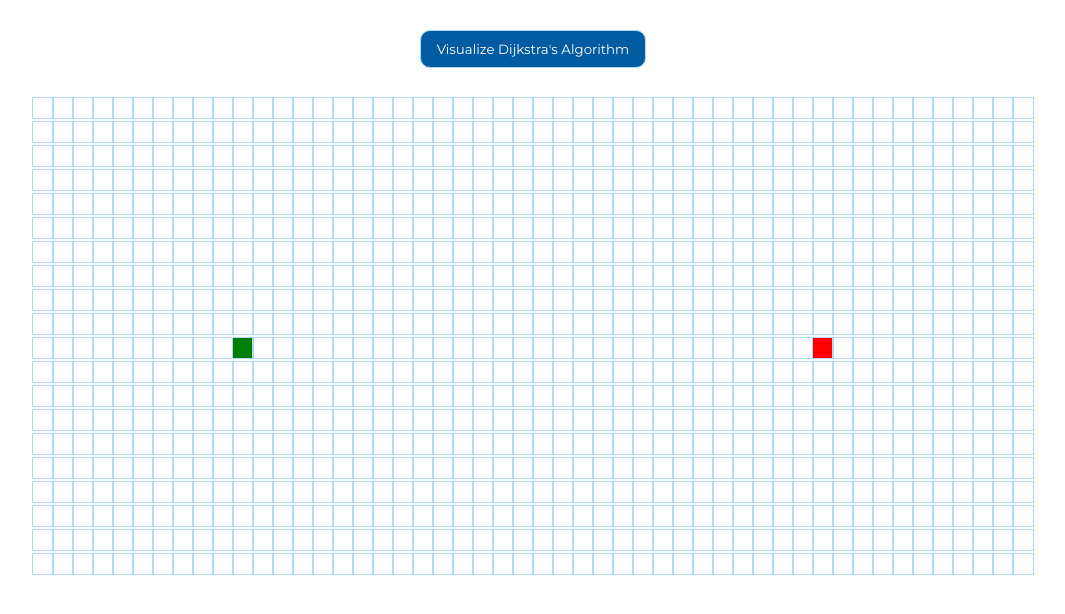
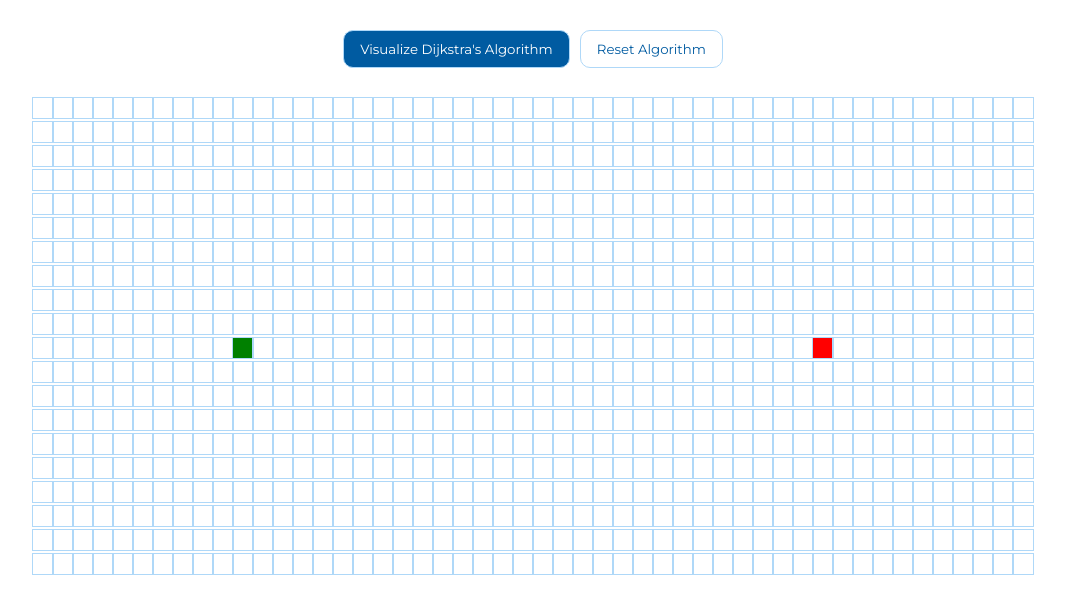
Before and after one commit to lsale98/dijkstra-algorithm, an Angular app: page / in a window 1280 px wide. Shown: the top 614 px of the page, without its empty margins (107-1172 px from the left). Built offline with nearby package versions, Linux system fonts and the light colour scheme.

Commit message:
Added reset button for algorithm

```diff
--- a/src/app/algorithm/Dijkstra.ts
+++ b/src/app/algorithm/Dijkstra.ts
@@ -4,16 +4,16 @@ export function dijkstra(grid, startNode, finishNode) {
     const unvisitedNode = getAllNodes(grid);
     while (!!unvisitedNode.length) {
         sortNodesByDistance(unvisitedNode);
-        const clossestNode = unvisitedNode.shift();
+        const closestNode = unvisitedNode.shift();
 
         // If closses node is wall we skip it
-        if (clossestNode.isWall) continue;
+        if (closestNode.isWall) continue;
 
-        if (clossestNode.distance === Infinity) return visitedNodesInOrder;
-        clossestNode.isVisited = true;
-        visitedNodesInOrder.push(clossestNode);
-        if (clossestNode === finishNode) return visitedNodesInOrder;
-        updateUnvisitedNeighbors(clossestNode, grid);
+        if (closestNode.distance === Infinity) return visitedNodesInOrder;
+        closestNode.isVisited = true;
+        visitedNodesInOrder.push(closestNode);
+        if (closestNode === finishNode) return visitedNodesInOrder;
+        updateUnvisitedNeighbors(closestNode, grid);
     }
 }
 
@@ -41,7 +41,7 @@ function updateUnvisitedNeighbors(node, grid) {
 
 function getUnvisitedNeighbors(node, grid) {
     const neighbors = [];
-    const { col, row } = node;
+    const {col,row} = node;
     if (row > 0) neighbors.push(grid[row - 1][col]);
     if (row < grid.length - 1) neighbors.push(grid[row + 1][col]);
     if (col > 0) neighbors.push(grid[row][col - 1]);
--- a/src/app/pathfinder/pathfinder.component.html
+++ b/src/app/pathfinder/pathfinder.component.html
@@ -1,5 +1,6 @@
 <div class="button">
-    <button (click)="VisualDijkstra()">Visualize Dijkstra's Algorithm</button>
+    <button (click)="visualDijkstra()">Visualize Dijkstra's Algorithm</button>
+    <button (click)="reset()">Reset Algorithm</button>
 </div>
 <div class="grid">
     <div *ngFor="let row of grid">
--- a/src/app/pathfinder/pathfinder.component.scss
+++ b/src/app/pathfinder/pathfinder.component.scss
@@ -8,6 +8,11 @@
         border: 1px solid rgb(175, 216, 248);
         color: white;
         border-radius: 10px;
+        margin: 0px 5px;
+        &:nth-child(2) {
+            background-color: white;
+            color: rgb(0, 91, 161);
+        }
         &:hover {
             cursor: pointer;
         }
--- a/src/app/pathfinder/pathfinder.component.ts
+++ b/src/app/pathfinder/pathfinder.component.ts
@@ -1,3 +1,4 @@
+import { ThrowStmt } from '@angular/compiler';
 import { Component, OnInit } from '@angular/core';
 import { dijkstra, getNodesInShortPathOrder } from '../algorithm/Dijkstra';
 
@@ -21,6 +22,11 @@ export class PathfinderComponent implements OnInit {
     this.getInitialGrid();
   }
 
+  reset() {
+    this.grid = [];
+    this.getInitialGrid();
+  }
+
   animateDijkstra(visitedNodesInOrder, nodesInShortestPathOrder) {
 
     for (let i = 0; i <= visitedNodesInOrder.length; i++){
@@ -28,6 +34,7 @@ export class PathfinderComponent implements OnInit {
         setTimeout(() => {
           this.animateShortestPath(nodesInShortestPathOrder);
         }, 10 * i);
+        return;
       }
       setTimeout(() => {
         const node = visitedNodesInOrder[i];
@@ -47,7 +54,7 @@ export class PathfinderComponent implements OnInit {
     }
   }
 
-  VisualDijkstra() {
+  visualDijkstra() {
     const startNode = this.grid[this.START_NODE_ROW][this.START_NODE_COL];
     const finishNode = this.grid[this.FINISH_NODE_ROW][this.FINISH_NODE_COL];
     const visitedNodesInOrder = dijkstra(this.grid, startNode, finishNode);
```
